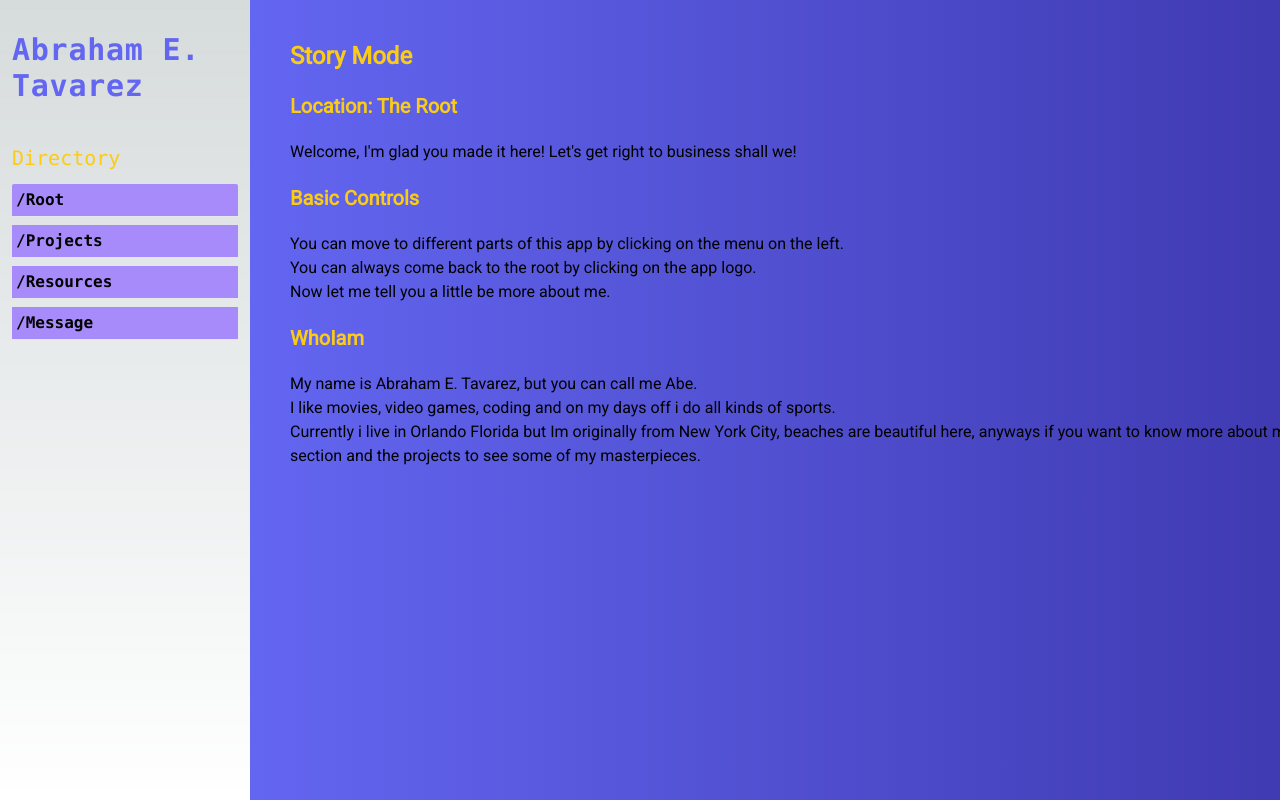
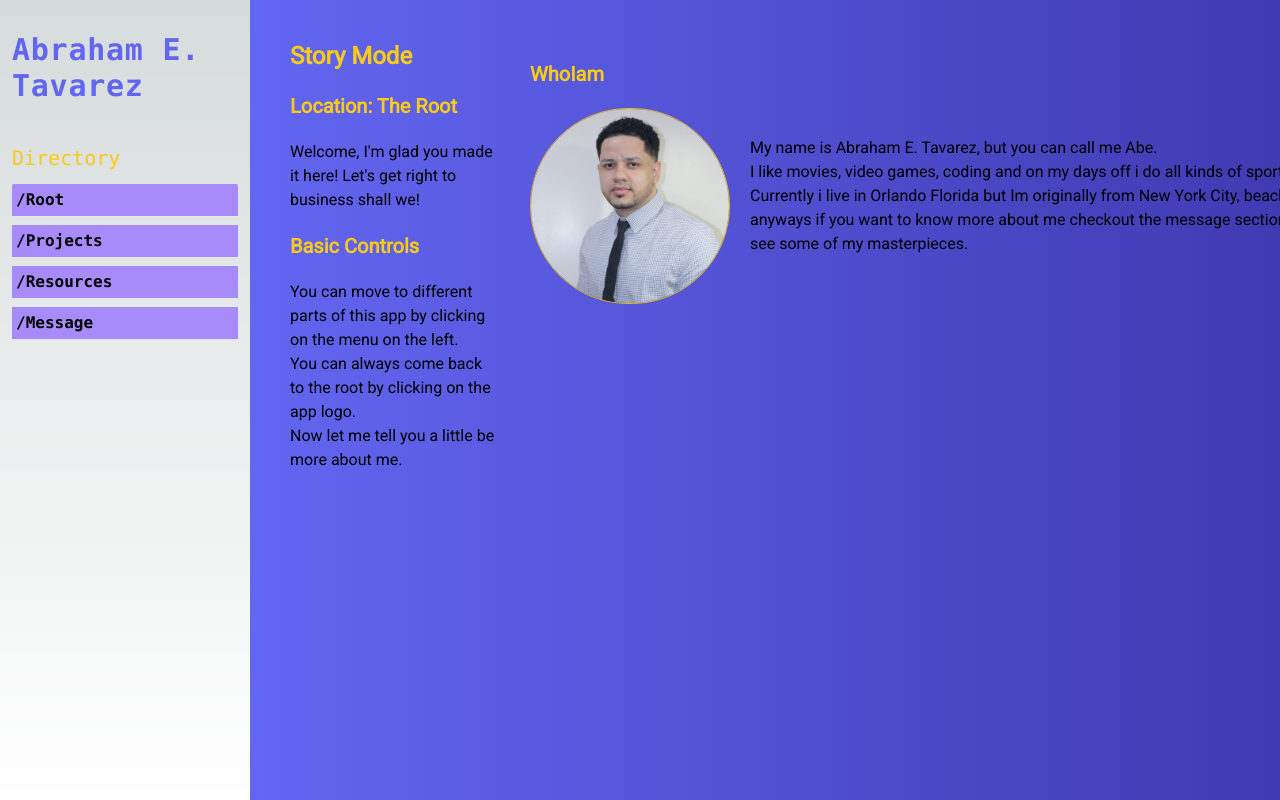
Before and after one commit to AbeTavarez/devp, a Next.js app: page /root in a window 1280 px wide. Shown: the top 800 px of the page. Built offline with nearby package versions, Linux system fonts and the light colour scheme.

Commit message:
root content

```diff
--- a/pages/root.js
+++ b/pages/root.js
@@ -1,25 +1,30 @@
 import Image from "next/image";
 import { Inter } from "next/font/google";
 import { AppLayout } from "../components/AppLayout";
+import MyPhoto from "../public/efren-tavarez-aws-nyc-Abraham-Tavarez-1000x978.png";
 
 // const inter = Inter({ subsets: ["latin"] });
 
 export default function Root() {
   return (
     <main
-      className={`flex p-10 w-screen h-screen overflow-hidden relative bg-gradient-to-r from-indigo-500 to-indigo-800 md:flex-col`}
+      className={`grid grid-cols-[0.5fr_2fr] p-10 w-screen h-screen overflow-hidden relative bg-gradient-to-r from-indigo-500 to-indigo-800 md:flex-col overflow-hidden`}
     >
-      <section>
+      <section className="w-52">
         <h1 className="text-2xl text-yellow-400 font-bold mb-5">Story Mode</h1>
 
-        <h1 className="text-xl text-yellow-400 font-bold mb-5">Location: The Root</h1>
+        <h1 className="text-xl text-yellow-400 font-bold mb-5">
+          Location: The Root
+        </h1>
 
         <p>
           Welcome, I&apos;m glad you made it here! Let&apos;s get right to
           business shall we!
         </p>
 
-        <h1 className="text-xl text-yellow-400 font-bold my-5">Basic Controls</h1>
+        <h1 className="text-xl text-yellow-400 font-bold my-5">
+          Basic Controls
+        </h1>
 
         <p>
           You can move to different parts of this app by clicking on the menu on
@@ -31,10 +36,28 @@ export default function Root() {
       </section>
 
       <section>
-      <h1 className="text-xl text-yellow-400 font-bold my-5">WhoIam</h1>
-        <p>My name is Abraham E. Tavarez, but you can call me Abe. </p>
-        <p>I like movies, video games, coding and on my days off i do all kinds of sports.</p>
-        <p>Currently i live in Orlando Florida but Im originally from New York City, beaches are beautiful here, anyways if you want to know more about me checkout the message section and the projects to see some of my masterpieces.</p>
+        <h1 className="text-xl text-yellow-400 font-bold my-5">WhoIam</h1>
+        <div className="mr-2">
+          <Image
+            width={200}
+            src={MyPhoto}
+            alt="my photo"
+            className="rounded-full hover:scale-75 hover:skew-x-12 transition-all border border-yellow-500 float-left mr-5"
+          />
+        </div>
+        <div className="m-12">
+          <p>My name is Abraham E. Tavarez, but you can call me Abe. </p>
+          <p>
+            I like movies, video games, coding and on my days off i do all kinds
+            of sports.
+          </p>
+          <p>
+            Currently i live in Orlando Florida but Im originally from New York
+            City, beaches are beautiful here, anyways if you want to know more
+            about me checkout the message section and the projects to see some
+            of my masterpieces.
+          </p>
+        </div>
       </section>
     </main>
   );
```
Also changed, not shown: public/efren-tavarez-aws-nyc-Abraham-Tavarez-1000x978.png (added).
